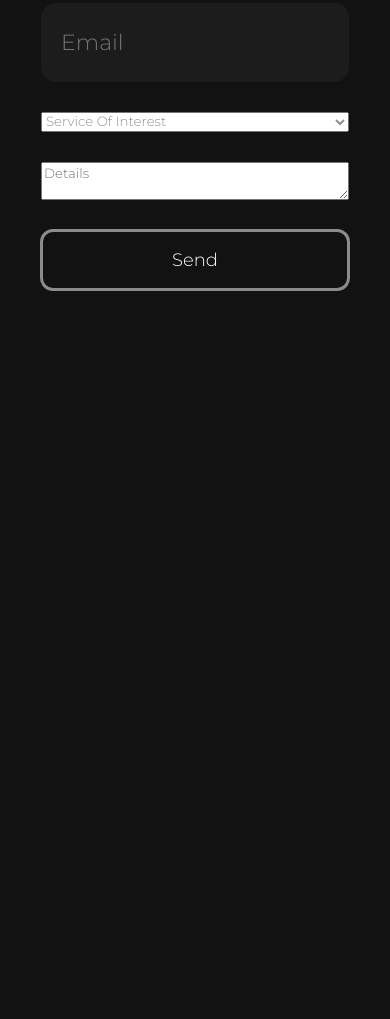
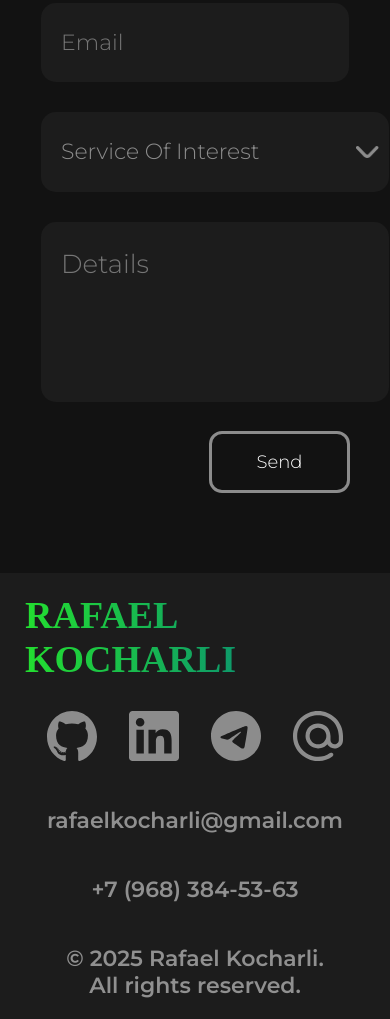
Before and after one commit to Rafaelkocharli/rafaelkocharli.github.io, a plain HTML site: page index.html in a window 390 px wide. Shown: the part 2764-3783 px from the top of the page. Before the commit the page ends 3135 px from the top, so only its background shows below. Drawn offline with Linux system fonts and the light colour scheme.

Commit message:
Add files via upload

```diff
--- a/index.html
+++ b/index.html
@@ -55,20 +55,52 @@
       <div class="contact_me_block">
         <h1>Contact me</h1>
         <form action="/">
-          <input type="text" placeholder="name" />
-          <input type="text" placeholder="email" />
-          <select>
-            <option value="">Service Of Interest</option>
-            <option value=""></option>
-            <option value=""></option>
-            <option value=""></option>
-            <option value=""></option>
+          <input type="text" placeholder="name" required />
+          <input type="text" placeholder="email" required />
+          <select required>
+            <option value="" disabled selected>Service Of Interest</option>
+            <option value="html-css">Website markup (HTML/CSS)</option>
+            <option value="responsive">
+              Responsive and cross-browser markup
+            </option>
+            <option value="ui-ux">User interface development (UI/UX)</option>
+            <option value="spa">
+              Single Page Application (SPA) development
+            </option>
+            <option value="react">React.js development</option>
+            <option value="optimization">
+              Website performance optimization
+            </option>
+            <option value="pwa">Progressive Web App (PWA) development</option>
+            <option value="other">Other</option>
           </select>
           <textarea placeholder="Details"></textarea>
           <button class="secondary_button">Send</button>
         </form>
       </div>
-      <div class="footer"></div>
+      <div class="footer">
+        <div class="footer__header">Rafael Kocharli</div>
+        <div class="footer__social_networks">
+          <div class="footer__icon">
+            <img src="/assets/svg/github.svg" alt="github icon" />
+          </div>
+          <div class="footer__icon">
+            <img src="/assets/svg/linkedin.svg" alt="linkedin icon" />
+          </div>
+          <div class="footer__icon">
+            <img src="/assets/svg/telegram.svg" alt="telegram icon" />
+          </div>
+          <div class="footer__icon">
+            <img src="/assets/svg/mail.svg" alt="mail icon" />
+          </div>
+        </div>
+        <p>rafaelkocharli@gmail.com</p>
+        <p>+7 (968) 384-53-63</p>
+        <p>
+          &copy; 2025 Rafael Kocharli. <br />
+          All rights reserved.
+        </p>
+      </div>
     </div>
     <script src="script.js"></script>
   </body>
--- a/style.css
+++ b/style.css
@@ -6,6 +6,7 @@
   color: #909090;
   font-weight: 300;
   box-sizing: border-box;
+  outline: none;
 }
 
 body,
@@ -143,4 +144,70 @@ h1 {
     border-radius: 15px;
     text-transform: capitalize;
   }
+  .contact_me_block form button {
+    width: 139px;
+    align-self: end;
+  }
+  .contact_me_block form select {
+    width: 348px;
+    height: 80px;
+    color: #8c8c8c;
+    border-radius: 15px;
+    border: 0;
+    background-color: #1c1c1c;
+    font-size: 22px;
+    padding-left: 20px;
+    appearance: none;
+    -webkit-appearance: none;
+    -moz-appearance: none;
+    background-image: url("assets/images/arrow.png");
+    background-repeat: no-repeat;
+    background-position: right 10px center;
+    background-size: 23px 12px;
+    padding-right: 18px;
+  }
+  .contact_me_block form textarea {
+    width: 348px;
+    height: 180px;
+    background: #1c1c1c;
+    color: #8c8c8c;
+    border-radius: 15px;
+    border: 0;
+    padding: 26px 20px;
+    font-size: 26px;
+    resize: none;
+  }
+  .footer {
+    width: 100%;
+    display: flex;
+    flex-direction: column;
+    background: #1c1c1c;
+    padding: 20px 25px;
+    align-items: center;
+  }
+  .footer__header {
+    background: linear-gradient(90deg, #23de30, #016f8d);
+    background-clip: text;
+    -webkit-background-clip: text;
+    -webkit-text-fill-color: transparent;
+    font-family: "Sans Serif 4", serif;
+    text-transform: uppercase;
+    font-size: 38px;
+    font-weight: bold;
+  }
+  .footer__social_networks {
+    display: flex;
+    width: 296px;
+    gap: 32px;
+  }
+  .footer__icon img {
+    margin-top: 30px;
+    width: 50px;
+  }
+  .footer > p {
+    font-weight: 600;
+    font-size: 22px;
+    text-align: center;
+    margin-top: 42px;
+  }
 }
```
Also changed, not shown: assets/images/arrow.png (added).
